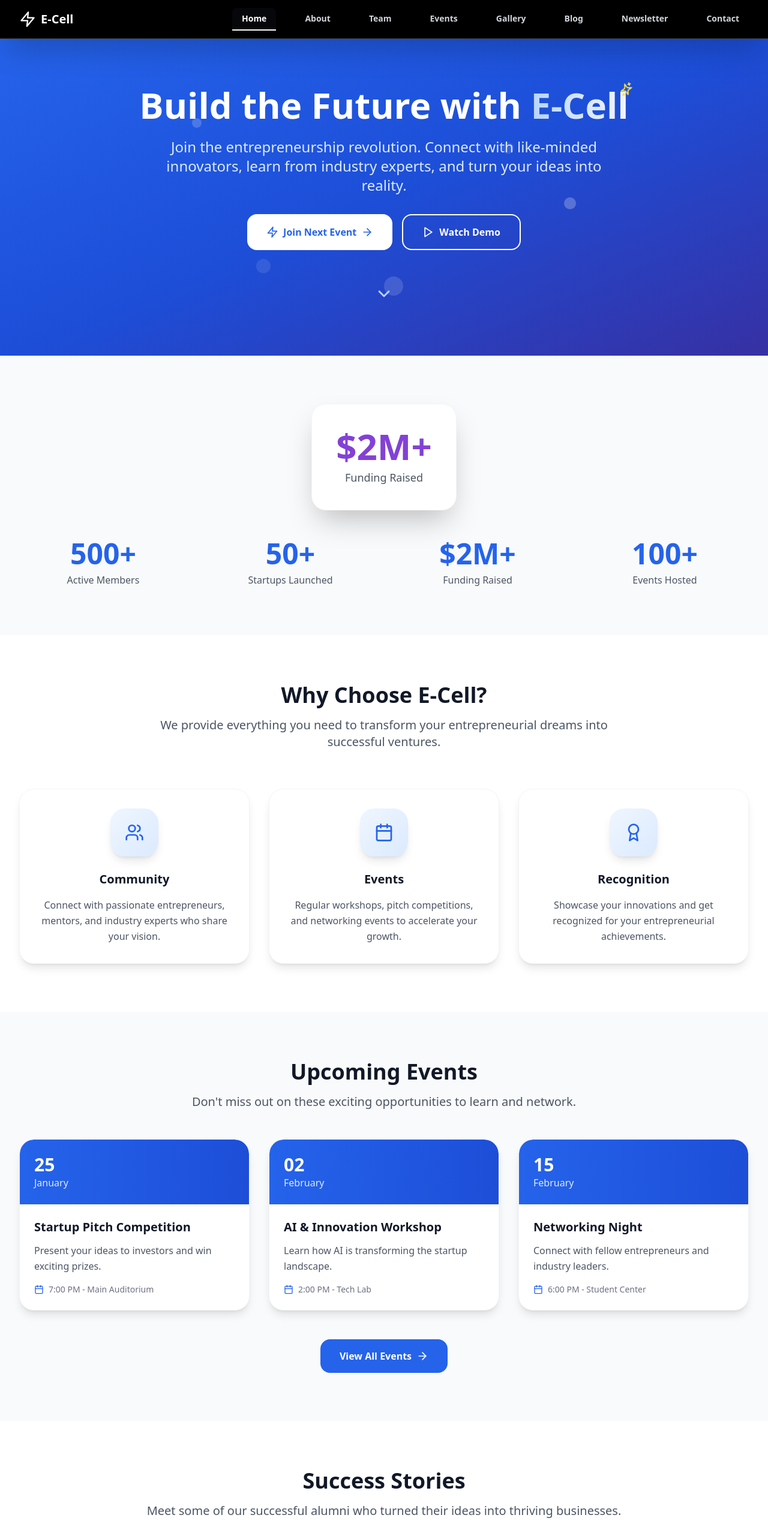
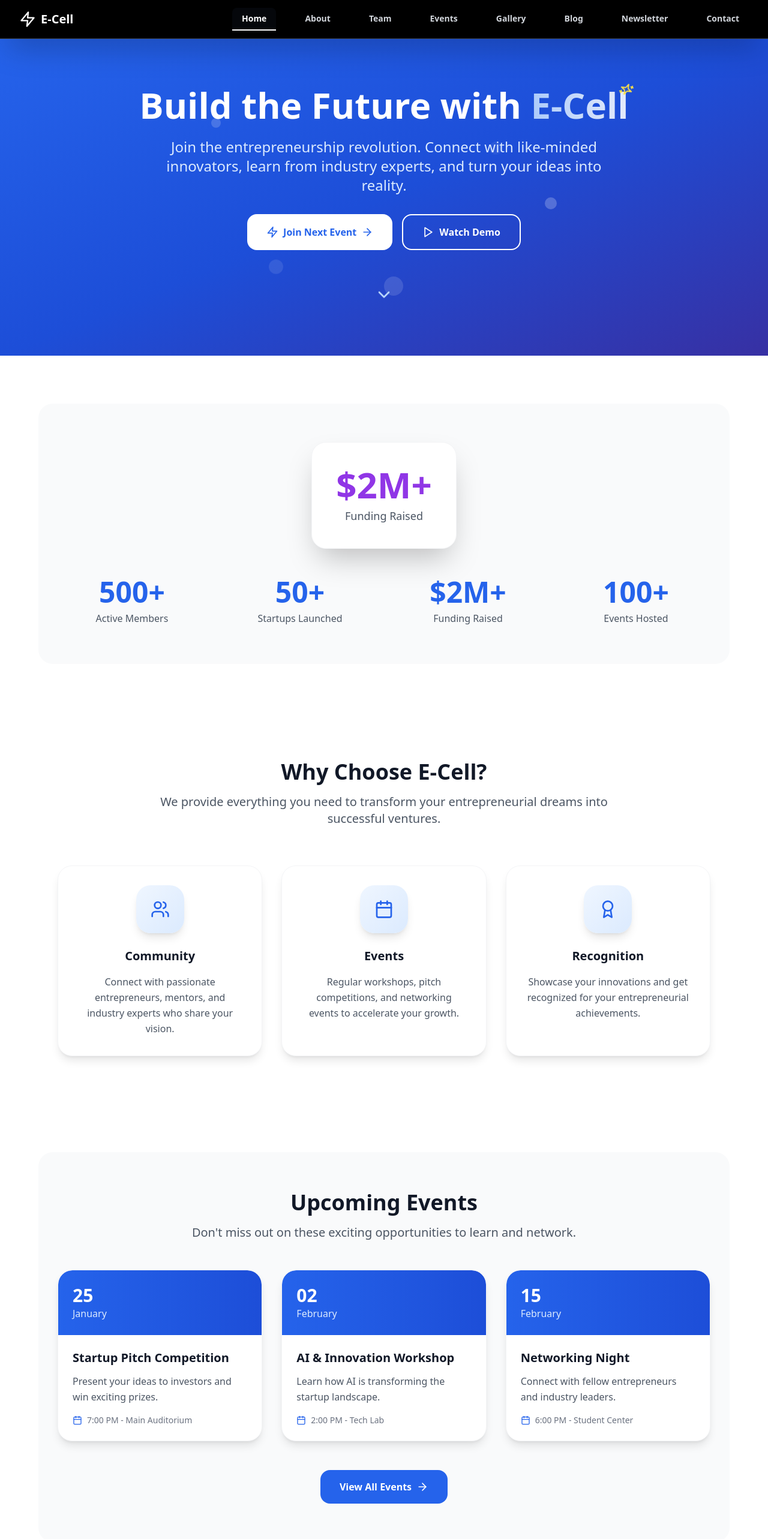
Before and after one commit to kartikeya-kash/ecell, a React (Vite) app: page / in a window 1280 px wide. Shown: the top 2566 px of the page at 60% size. Built offline with nearby package versions, Linux system fonts and the light colour scheme.

Commit message:
Add max-width constraints to all sections

```diff
--- a/src/pages/Home.jsx
+++ b/src/pages/Home.jsx
@@ -48,8 +48,9 @@ const Home = () => {
     <div className="bg-white text-gray-900 overflow-hidden">
       {/* Animated Hero Section */}
       <section className="relative bg-gradient-to-br from-blue-600 via-blue-700 to-indigo-800 text-white py-20 overflow-hidden">
+        <div className="max-w-6xl mx-auto px-4 sm:px-6 lg:px-8">
         {/* Floating particles */}
-        <div className="absolute inset-0 overflow-hidden">
+        <div className="absolute inset-0 overflow-hidden max-w-6xl mx-auto">
           <div className="absolute top-1/4 left-1/4 w-4 h-4 bg-white/20 rounded-full animate-pulse"></div>
           <div className="absolute top-1/3 right-1/3 w-3 h-3 bg-white/30 rounded-full animate-ping"></div>
           <div className="absolute bottom-1/4 left-1/3 w-6 h-6 bg-white/10 rounded-full animate-bounce"></div>
@@ -57,7 +58,7 @@ const Home = () => {
           <div className="absolute top-3/4 left-1/2 w-8 h-8 bg-white/15 rounded-full animate-pulse"></div>
         </div>
 
-        <div className="max-w-7xl mx-auto px-4 sm:px-6 lg:px-8 relative z-10">
+        <div className="relative z-10">
           <div className="text-center">
             {/* Animated title */}
             <div className="opacity-0 animate-[fadeInUp_1s_ease-out_0.2s_forwards]">
@@ -104,17 +105,18 @@ const Home = () => {
             </div>
           </div>
         </div>
+        </div>
       </section>
 
       {/* Animated Stats Section */}
       <section
         id="stats"
         data-animate
-        className={`py-20 bg-gray-50 transition-all duration-1000 ${
+        className={`py-20 transition-all duration-1000 ${
           isVisible.stats ? 'opacity-100 translate-y-0' : 'opacity-0 translate-y-10'
         }`}
       >
-        <div className="max-w-7xl mx-auto px-4 sm:px-6 lg:px-8">
+        <div className="max-w-6xl mx-auto px-4 sm:px-6 lg:px-8 bg-gray-50 rounded-3xl py-16">
           {/* Rotating featured stat */}
           <div className="text-center mb-12">
             <div className="inline-block p-10 bg-white rounded-3xl shadow-2xl transform transition-all duration-500 hover:scale-105 border border-gray-100">
@@ -149,11 +151,11 @@ const Home = () => {
       <section
         id="features"
         data-animate
-        className={`py-20 transition-all duration-1000 ${
+        className={`py-20 bg-white transition-all duration-1000 ${
           isVisible.features ? 'opacity-100 translate-y-0' : 'opacity-0 translate-y-10'
         }`}
       >
-        <div className="max-w-7xl mx-auto px-4 sm:px-6 lg:px-8">
+        <div className="max-w-6xl mx-auto px-4 sm:px-6 lg:px-8">
           <div className="text-center mb-16">
             <h2 className="text-3xl md:text-4xl font-bold text-gray-900 mb-4 animate-[fadeInUp_1s_ease-out]">
               Why Choose E-Cell?
@@ -210,11 +212,11 @@ const Home = () => {
       <section
         id="events"
         data-animate
-        className={`py-20 bg-gray-50 transition-all duration-1000 ${
+        className={`py-20 transition-all duration-1000 ${
           isVisible.events ? 'opacity-100 translate-y-0' : 'opacity-0 translate-y-10'
         }`}
       >
-        <div className="max-w-7xl mx-auto px-4 sm:px-6 lg:px-8">
+        <div className="max-w-6xl mx-auto px-4 sm:px-6 lg:px-8 bg-gray-50 rounded-3xl py-16">
           <div className="text-center mb-12">
             <h2 className="text-3xl md:text-4xl font-bold text-gray-900 mb-4">
               Upcoming Events
@@ -294,11 +296,11 @@ const Home = () => {
       <section
         id="success"
         data-animate
-        className={`py-20 transition-all duration-1000 ${
+        className={`py-20 bg-white transition-all duration-1000 ${
           isVisible.success ? 'opacity-100 translate-y-0' : 'opacity-0 translate-y-10'
         }`}
       >
-        <div className="max-w-7xl mx-auto px-4 sm:px-6 lg:px-8">
+        <div className="max-w-6xl mx-auto px-4 sm:px-6 lg:px-8">
           <div className="text-center mb-12">
             <h2 className="text-3xl md:text-4xl font-bold text-gray-900 mb-4">
               Success Stories
@@ -358,18 +360,20 @@ const Home = () => {
       <section
         id="cta"
         data-animate
-        className={`py-20 bg-gradient-to-r from-blue-600 to-indigo-600 text-white relative overflow-hidden transition-all duration-1000 ${
+        className={`py-20 transition-all duration-1000 ${
           isVisible.cta ? 'opacity-100 translate-y-0' : 'opacity-0 translate-y-10'
         }`}
       >
+        <div className="max-w-6xl mx-auto px-4 sm:px-6 lg:px-8">
+          <div className="bg-gradient-to-r from-blue-600 to-indigo-600 text-white relative overflow-hidden rounded-3xl py-16">
             {/* Animated background elements */}
-        <div className="absolute inset-0 overflow-hidden">
+            <div className="absolute inset-0 overflow-hidden rounded-3xl">
               <div className="absolute top-1/4 left-1/4 w-32 h-32 bg-white/5 rounded-full animate-pulse"></div>
               <div className="absolute bottom-1/4 right-1/4 w-24 h-24 bg-white/10 rounded-full animate-bounce"></div>
               <Target className="absolute top-1/3 right-1/3 h-16 w-16 text-white/10 animate-spin" />
             </div>
 
-        <div className="max-w-7xl mx-auto px-4 sm:px-6 lg:px-8 text-center relative z-10">
+            <div className="text-center relative z-10">
               <h2 className="text-3xl md:text-4xl font-bold mb-4 animate-[fadeInUp_1s_ease-out]">
                 Ready to Start Your Journey?
               </h2>
@@ -393,6 +397,8 @@ const Home = () => {
                 </Link>
               </div>
             </div>
+          </div>
+        </div>
       </section>
     </div>
   );
```
Lines whose indentation alone changed are shown as unchanged.
